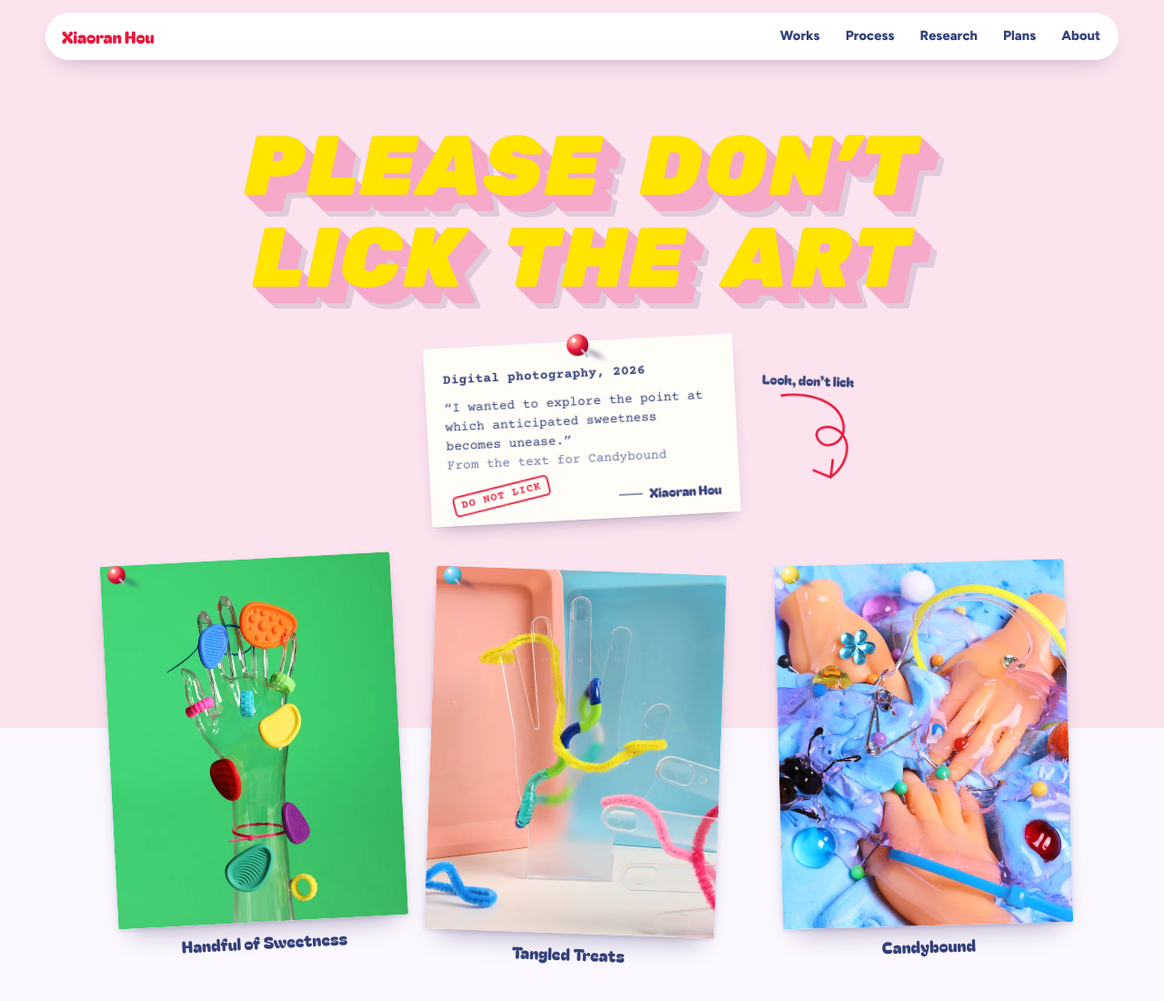
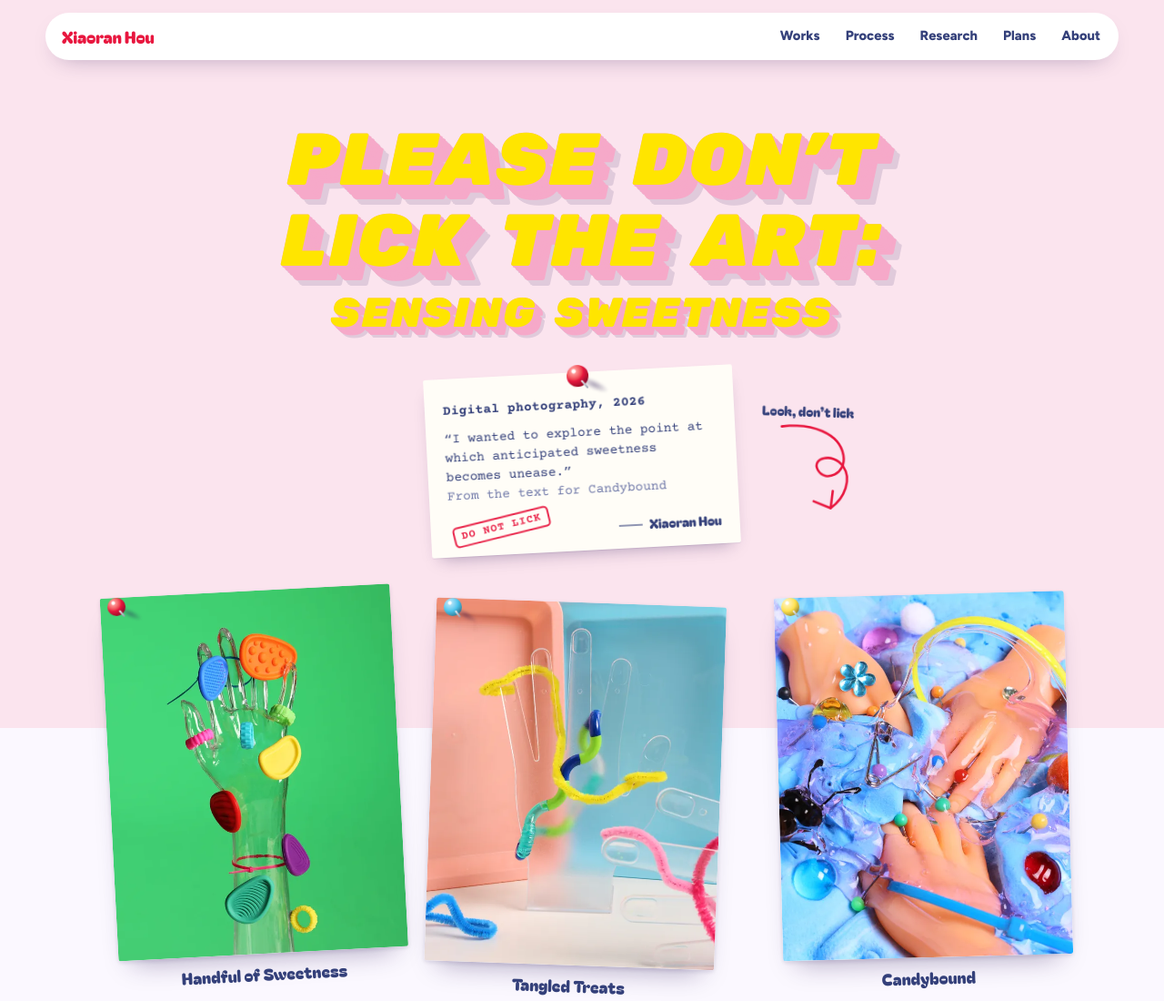
Before and after one commit to YinChingZ/portfolio-site, a plain HTML site: page index.html in a window 1280 px wide. Shown: the top 1100 px of the page at 91% size. Drawn offline with Linux system fonts and the light colour scheme.

Commit message:
Hero title: add 'Sensing Sweetness' line, slightly smaller title
Co-Authored-By: Claude Opus 5.5 <noreply@anthropic.com>
Claude-Session: https://claude.ai/code/session_01KeoHHJFyDXMmGMbsV9p1Tv

```diff
--- a/app.js
+++ b/app.js
@@ -38,6 +38,7 @@
   const motionOK = window.matchMedia("(prefers-reduced-motion: no-preference)").matches;
   const t0 = performance.now();
   document.title = P.siteTitle || P.seriesTitle.join(" ");
+  if (lines.length > 2) titleEl.classList.add("pt-sub");
   if (P.textFont) document.documentElement.dataset.textfont = P.textFont; // font of the artist's texts (see styles.css)
 
   $$("[data-artist]").forEach((e) => (e.textContent = P.artist));
--- a/data.js
+++ b/data.js
@@ -12,7 +12,7 @@
 */
 window.PORTFOLIO = {
   artist: "Xiaoran Hou",
-  seriesTitle: ["Please Don’t", "Lick the Art"],
+  seriesTitle: ["Please Don’t", "Lick the Art:", "Sensing Sweetness"], // each item is one line of the big title; the last line is drawn smaller
   year: 2026,
   siteTitle: "Please Don’t Lick the Art: Sensing Sweetness", // browser tab and link-preview title
   // Title lettering: effect "A" pop block, "B" halftone pop, "C" retro script sticker; palette 1–6 (see pop-title.css)
--- a/styles.css
+++ b/styles.css
@@ -60,7 +60,9 @@ button { font: inherit; color: inherit; }
   padding: calc(env(safe-area-inset-top, 0px) + clamp(100px, 11vw, 132px)) var(--gutter) 0;
   text-align: center;
 }
-.hero .pt { font-size: clamp(32px, 7.2vw, 98px); max-width: 980px; margin: 0 auto; }
+.hero .pt { font-size: clamp(30px, 6.3vw, 84px); max-width: 980px; margin: 0 auto; }
+/* last line ("Sensing Sweetness") smaller, as a subtitle in the same lettering */
+.hero .pt-sub .pt-line:last-child { font-size: .56em; margin-top: .22em; }
 .hero .pt-C { font-size: clamp(38px, 8.4vw, 112px); }
 .hero-sticker { position: relative; max-width: 340px; margin: clamp(26px, 3.6vw, 40px) auto 0; text-align: left; transform: rotate(-3deg); }
 .hero-sticker .spec { font-size: .9rem; padding: 26px 20px 18px; }
```
